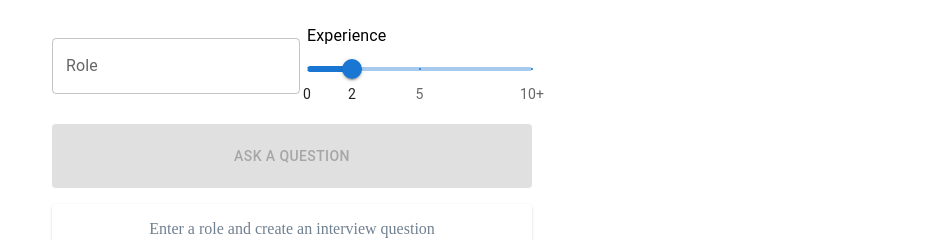
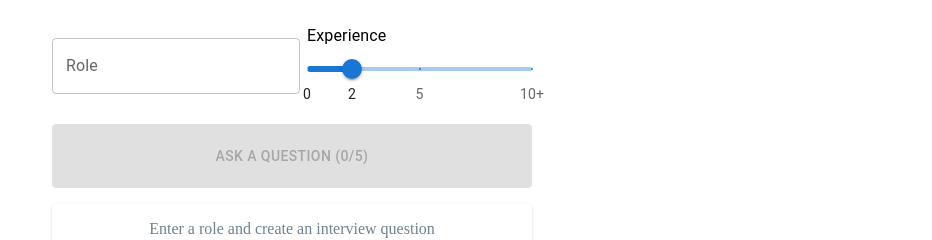
Before and after one commit to dougcpr/blueberry, a Next.js app: page / in a window 1280 px wide. Shown: the top 240 px of the page, without its empty margins (348-1280 px from the left). Built offline with nearby package versions, Linux system fonts and the light colour scheme.

Commit message:
added a 5 question limit in the default flow

```diff
--- a/src/app/components/interview/interviewOptions.tsx
+++ b/src/app/components/interview/interviewOptions.tsx
@@ -92,14 +92,14 @@ const InterviewOptions: FC<InterviewOptionsProps> = ({setInterviewQuestion, setC
         </Box>
       </InterviewPrompt>
       <LoadingButton
-        disabled={role === ''}
+        disabled={role === '' || conversation.length === 5}
         loading={loading}
         onClick={generateInterviewQuestion}
         variant="contained">
         <p>Ask
           {conversation.length == 0 && <span> a </span>}
           {conversation.length > 0 && <span> Another </span>}
-          Question
+          Question ({conversation.length}/5)
         </p>
       </LoadingButton>
       <Fab style={{position: "absolute", right: "1rem", bottom: "1rem"}} color="primary" aria-label="add">
```
